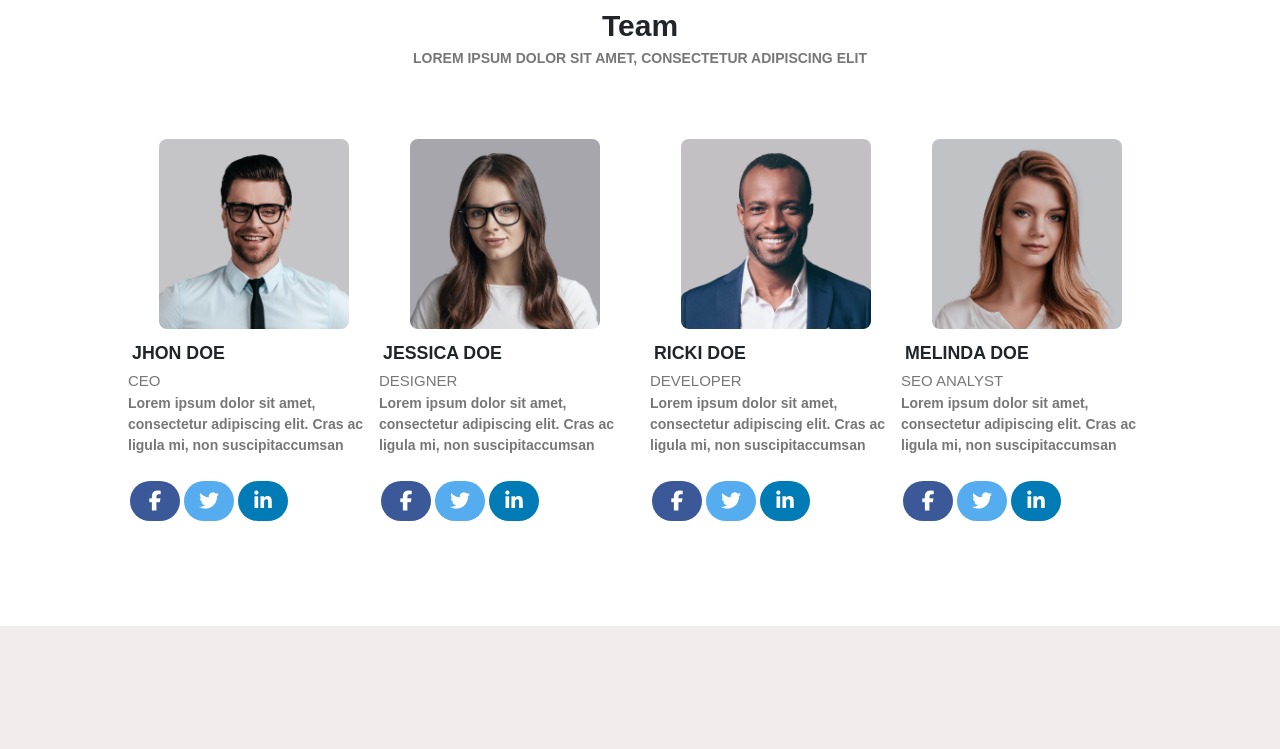
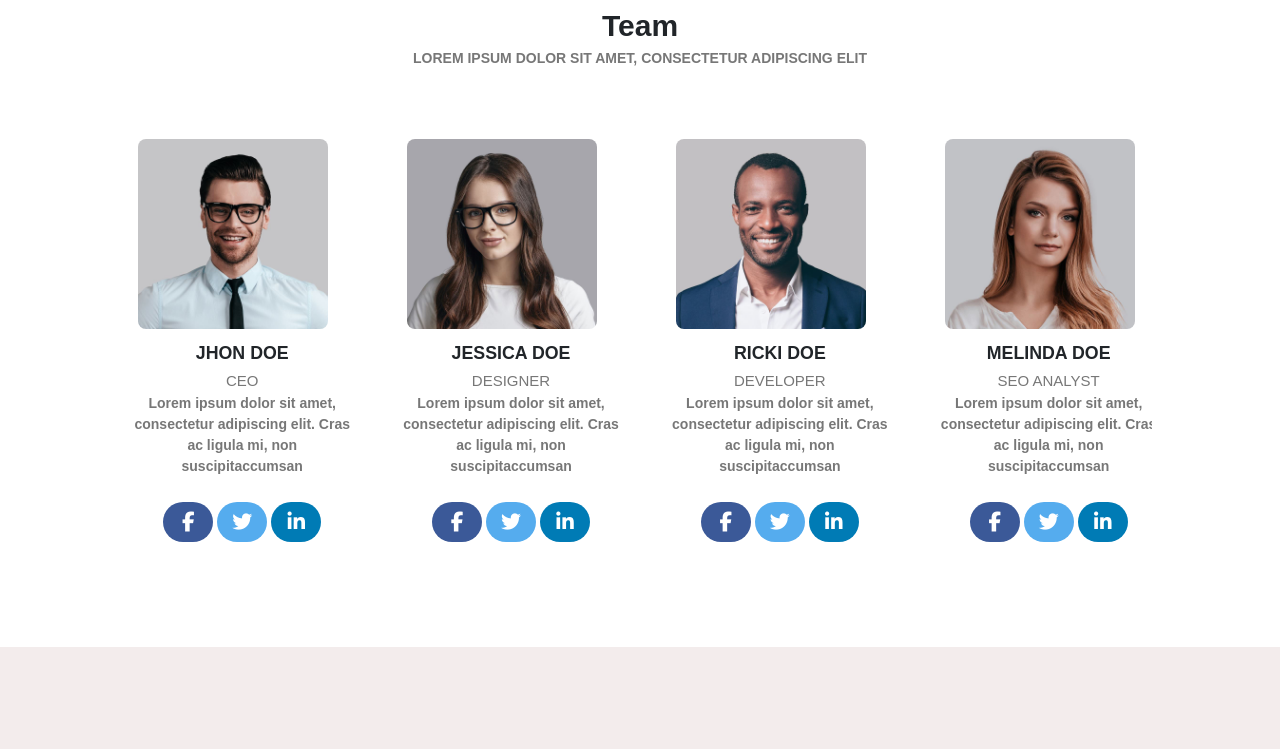
Before and after one commit to Meenaxi05/Responsive-Website, a plain HTML site: page index.html in a window 1280 px wide. Shown: the part 3211-3960 px from the top of the page. Drawn offline with Linux system fonts and the light colour scheme.

Commit message:
3rd commit done

```diff
--- a/mediaqueries.css
+++ b/mediaqueries.css
@@ -23,10 +23,10 @@
         display: none;
     }
 
-    header {
+    /* header {
         height: 60px;
         padding: 10px;
-    }
+    } */
 
     header nav ul {
         background-color: white;
@@ -152,12 +152,12 @@
 @media (max-width:1300px) {
 
     /* header */
-    header {
+    /* header {
         height: 15vh;
-        /* justify-content: center;
+        justify-content: center;
         align-items: center;
-        padding:10px; */
-    }
+        padding:10px;
+    } */
 
     /* section3 */
     /* .grid {
@@ -206,15 +206,19 @@
 
 }
 
-@media screen and (max-width:1024px) {
+@media screen and (max-width:1200px) {
     .flex2 {
         flex-wrap: wrap;
+        width: 100%;
     }
 
 }
 
 @media screen and (max-width:600px) {
 
+    /* header{
+        height: 10vh;
+    } */
     /* section3 */
     .section3 .grid img {
         width: 200px;
--- a/style.css
+++ b/style.css
@@ -321,15 +321,19 @@ button:hover {
 
 .flex2 {
     display: flex;
-    /* width: 100%; */
+    width: 105%;
     margin-top: 70px;
     justify-content: center;
-    gap: 20px 20px;
+    /* gap: 20px 20px; */
     /* flex-wrap: wrap; */
 }
 
 .flex2-text {
     display: flex;
+}
+
+.wrap2{
+    width: 85%;
 }
 
 /* .flex2:after {
@@ -341,12 +345,14 @@ button:hover {
 .grid2 {
     box-sizing: border-box;
     flex-wrap: wrap;
+    width: 70%;
 }
 
 .grid2 img {
     /* height: 300px; */
     width: 190px;
     border-radius: 8px;
+    margin-right: 58px;
 }
 
 .section5 h3 {
@@ -354,7 +360,7 @@ button:hover {
     font-size: 17.8px;
     color: #212529;
     font-weight: bolder;
-    text-align: left;
+    /* text-align: left; */
     font-family: "open-sans", Arial, sans-serif;
 }
 
@@ -363,21 +369,22 @@ button:hover {
     color: #777777;
     display: flex;
     font-family: "open-sans", Arial, sans-serif;
-    text-align: left;
+    justify-content: center;
 }
 
-.social {
-    margin-bottom: 100px;
-    margin-top: 20px;
-    display: flex;
-    justify-content: flex-start;
-}
+    .social {
+        margin-bottom: 100px;
+        margin-top: 20px;
+        display: flex;
+        justify-content: center;
+    }
 
 .grid2 p {
     /* padding-top: 10px; */
-    text-align: left;
+    /* text-align: left; */
     /* margin-left: -33px;  */
     display: flex;
+align-items: center;
 }
 
 .fa {
```
